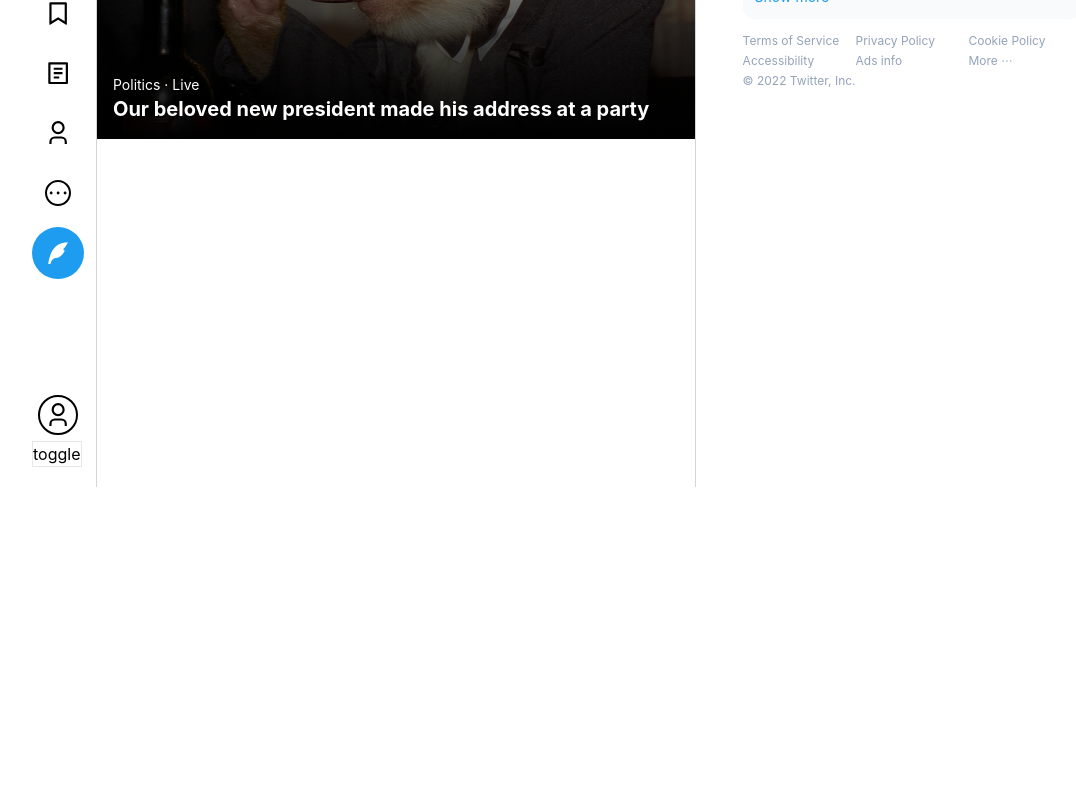
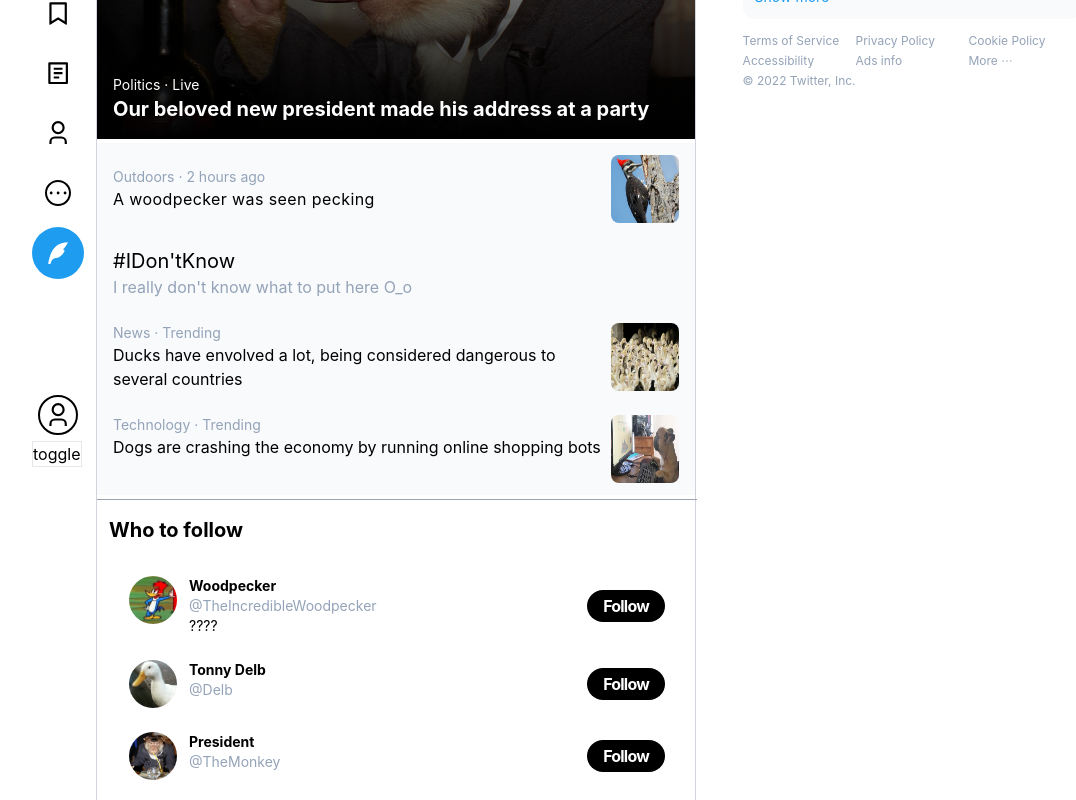
Before and after one commit to goatzin/clone-twitter, a Next.js app: page /explorer in a window 1280 px wide. Shown: the part 313-1113 px from the top of the page, without its empty margins (92-1168 px from the left). Before the commit the page ends 800 px from the top, so only its background shows below. Built offline with nearby package versions, Linux system fonts and the light colour scheme.

Commit message:
updated files

```diff
--- /dev/null
+++ b/components/explorer/peoples-to-follow-card.tsx
@@ -0,0 +1,41 @@
+import React, { useContext } from 'react'
+import { ThemeContext } from '../../utils/theme'
+import WhoToFollowCard from './who-to-follow-card'
+
+const PeoplesToFollowCard: React.FC = () => {
+  const { backgroundTheme } = useContext(ThemeContext)
+  return (
+    <div className={`w-timeline pt-2 mt-1 border-t ${backgroundTheme === 'light' ? 'border-gray-400' : 'border-gray-400'}`}>
+      <div className='py-2 px-3 flex flex-col w-full'>
+        <h2 className='font-bold text-xl'>
+          Who to follow
+        </h2>
+        <div className='flex flex-col mt-5'>
+          <WhoToFollowCard
+            image='/icons/woodpecker-icon.jpg'
+            nickname='Woodpecker'
+            username='@TheIncredibleWoodpecker'
+            description='????'
+            link=''
+          />
+          <WhoToFollowCard
+            image='/icons/duck-icon.jpg'
+            nickname='Tonny Delb'
+            username='@Delb'
+            description=''
+            link=''
+          />
+          <WhoToFollowCard
+            image='/icons/monkey-icon.jpg'
+            nickname='President'
+            username='@TheMonkey'
+            description=''
+            link=''
+          />
+        </div>
+      </div>
+    </div>
+  )
+}
+
+export default PeoplesToFollowCard
--- a/components/explorer/trendings-card.tsx
+++ b/components/explorer/trendings-card.tsx
@@ -0,0 +1,35 @@
+import React from 'react'
+import { HashTrending, NoticesTrending, Trending } from '../sidebar/trending-sidebar'
+
+const TrendingsCard: React.FC = () => {
+  return (
+    <div className='min-h-min w-full flex flex-col mt-1 border-b-slate-400 bg-white'>
+      <NoticesTrending
+        topic='Outdoors'
+        time='2 hours ago'
+        title='A woodpecker was seen pecking'
+        image='/trending/woodpecker-trending.jpg'
+        link=''
+      />
+      <HashTrending
+        title="#IDon'tKnow"
+        content="I really don't know what to put here O_o"
+        link=''
+      />
+      <Trending
+        topic='News'
+        title='Ducks have envolved a lot, being considered dangerous to several countries'
+        image='/trending/duck-trending.jpg'
+        link=''
+      />
+      <Trending
+        topic='Technology'
+        title='Dogs are crashing the economy by running online shopping bots'
+        image='/trending/dog-trending.jpg'
+        link=''
+      />
+    </div>
+  )
+}
+
+export default TrendingsCard
--- /dev/null
+++ b/components/explorer/who-to-follow-card.tsx
@@ -0,0 +1,53 @@
+import React, { useContext } from 'react'
+import Link from 'next/link'
+import Image from 'next/image'
+import { ThemeContext } from '../../utils/theme'
+
+interface Props {
+  image: string
+  username: string
+  nickname: string
+  description: string
+  link: string
+}
+
+const WhoToFollowCard: React.FC<Props> = ({ image, username, nickname, description, link }) => {
+  const { backgroundTheme } = useContext(ThemeContext)
+  return (
+    <Link href={link}>
+      <a className={`flex items-center justify-between min-w-full py-3 px-5 ${backgroundTheme === 'light' ? 'hover:bg-slate-300' : 'hover:bg-slate-800'} duration-200`}>
+        <div className='flex mr-1'>
+          <div className='max-w-[48px] min-w-[48px] max-h-[48px] min-h-[48px] mr-3'>
+            <Image
+              src={image}
+              alt={username}
+              width={400}
+              height={400}
+              className='rounded-full'
+            />
+          </div>
+          <div className='flex flex-col'>
+            <span className='text-sm font-bold hover:underline'>
+              {nickname}
+            </span>
+            <span className='text-sm text-slate-400'>
+              {username}
+            </span>
+            <span className='text-sm'>
+              {description}
+            </span>
+          </div>
+        </div>
+        <button className={`rounded-3xl py-1 px-4 flex items-center justify-center font-bold tracking-tighter ${backgroundTheme === 'light' ? 'bg-black hover:bg-slate-800' : 'bg-white hover:brightness-50'} duration-200`} style={{
+          color: backgroundTheme === 'light'
+            ? '#fff'
+            : '#000'
+        }}>
+          Follow
+        </button>
+      </a>
+    </Link>
+  )
+}
+
+export default WhoToFollowCard
--- a/components/layouts/explorer-layout.tsx
+++ b/components/layouts/explorer-layout.tsx
@@ -55,15 +55,10 @@ const ExplorerLayout: React.FC<Props> = ({ children }) => {
         <ul className='flex mx-1 justify-between w-full'>
           <li>
             <Link href='/explorer/tabs/for-you'>
-              <a className={`px-5 pt-3 flex items-center justify-center tracking-wide ${backgroundTheme === 'light' ? 'hover:brightness-90' : 'hover:brightness-110'} duration-200`} style={{
-                background: backgroundTheme === 'light'
-                  ? lightTheme.background
-                  : backgroundTheme === 'dark'
-                    ? darkTheme.background
-                    : '#000',
+              <a className={`px-5 pt-3 flex items-center justify-center tracking-wide ${backgroundTheme === 'light' ? 'hover:bg-neutral-300' : 'hover:bg-slate-800'} duration-200`} style={{
                 fontWeight: currentPage === 'for-you' || currentPage === 'explorer'
                   ? 'bold'
-                  : 'normal'
+                  : 'normal',
               }}>
                 <div style={{
                   borderBottom: currentPage === 'for-you' || currentPage === 'explorer'
@@ -80,12 +75,7 @@ const ExplorerLayout: React.FC<Props> = ({ children }) => {
           </li>
           <li>
             <Link href='/explorer/tabs/trending'>
-              <a className={`px-5 pt-3 flex items-center justify-center tracking-wide ${backgroundTheme === 'light' ? 'hover:brightness-90' : 'hover:brightness-110'} duration-200`} style={{
-                background: backgroundTheme === 'light'
-                  ? lightTheme.background
-                  : backgroundTheme === 'dark'
-                    ? darkTheme.background
-                    : '#000',
+              <a className={`px-5 pt-3 flex items-center justify-center tracking-wide ${backgroundTheme === 'light' ? 'hover:bg-neutral-300' : 'hover:bg-slate-800'} duration-200`} style={{
                 fontWeight: currentPage === 'trending'
                   ? 'bold'
                   : 'normal',
@@ -105,12 +95,7 @@ const ExplorerLayout: React.FC<Props> = ({ children }) => {
           </li>
           <li>
             <Link href='/explorer/tabs/news'>
-              <a className={`px-5 pt-3 flex items-center justify-center tracking-wide ${backgroundTheme === 'light' ? 'hover:brightness-90' : 'hover:brightness-110'} duration-200`} style={{
-                background: backgroundTheme === 'light'
-                  ? lightTheme.background
-                  : backgroundTheme === 'dark'
-                    ? darkTheme.background
-                    : '#000',
+              <a className={`px-5 pt-3 flex items-center justify-center tracking-wide ${backgroundTheme === 'light' ? 'hover:bg-neutral-300' : 'hover:bg-slate-800'} duration-200`} style={{
                 fontWeight: currentPage === 'news'
                   ? 'bold'
                   : 'normal'
@@ -130,12 +115,7 @@ const ExplorerLayout: React.FC<Props> = ({ children }) => {
           </li>
           <li>
             <Link href='/explorer/tabs/sports'>
-              <a className={`px-5 pt-3 flex items-center justify-center tracking-wide ${backgroundTheme === 'light' ? 'hover:brightness-90' : 'hover:brightness-110'} duration-200`} style={{
-                background: backgroundTheme === 'light'
-                  ? lightTheme.background
-                  : backgroundTheme === 'dark'
-                    ? darkTheme.background
-                    : '#000',
+              <a className={`px-5 pt-3 flex items-center justify-center tracking-wide ${backgroundTheme === 'light' ? 'hover:bg-neutral-300' : 'hover:bg-slate-800'} duration-200`} style={{
                 fontWeight: currentPage === 'sports'
                   ? 'bold'
                   : 'normal'
@@ -155,12 +135,7 @@ const ExplorerLayout: React.FC<Props> = ({ children }) => {
           </li>
           <li>
             <Link href='/explorer/tabs/entertainment'>
-              <a className={`px-5 pt-3 flex items-center justify-center tracking-wide ${backgroundTheme === 'light' ? 'hover:brightness-90' : 'hover:brightness-110'} duration-200`} style={{
-                background: backgroundTheme === 'light'
-                  ? lightTheme.background
-                  : backgroundTheme === 'dark'
-                    ? darkTheme.background
-                    : '#000',
+              <a className={`px-5 pt-3 flex items-center justify-center tracking-wide ${backgroundTheme === 'light' ? 'hover:bg-neutral-300' : 'hover:bg-slate-800'} duration-200`} style={{
                 fontWeight: currentPage === 'entertainment'
                   ? 'bold'
                   : 'normal'
--- a/components/post-box.tsx
+++ b/components/post-box.tsx
@@ -8,7 +8,7 @@ import { ThemeContext } from '../utils/theme'
 import { lightTheme, darkTheme } from '../libs/colors'
 import AutoTextArea from './auto-textarea'
 
-const PostBox = () => {
+const PostBox: React.FC = () => {
   const { backgroundTheme, colorTheme } = useContext(ThemeContext)
   // configure later
   const [status, setStatus] = useState({
--- a/components/search-bar.tsx
+++ b/components/search-bar.tsx
@@ -3,7 +3,7 @@ import { RiSearch2Line } from 'react-icons/ri'
 import { darkTheme, lightTheme } from '../libs/colors'
 import { ThemeContext } from '../utils/theme'
 
-const SearchBar = () => {
+const SearchBar: React.FC = () => {
   const { backgroundTheme } = useContext(ThemeContext)
   return (
     <div className={`min-w-full flex items-center rounded-full ${backgroundTheme !== 'light' ? 'brightness-150' : ''}`} style={{
--- a/components/sidebar/sidebar-footer.tsx
+++ b/components/sidebar/sidebar-footer.tsx
@@ -2,7 +2,7 @@ import React from 'react'
 import Link from 'next/link'
 import { RiMoreLine } from 'react-icons/ri'
 
-const SidebarFooter = () => (
+const SidebarFooter: React.FC = () => (
   <div className='min-w-full grid grid-cols-2 xl:grid-cols-3 text-slate-400 text-xs leading-5'>
     <Link href=''>
       <a className='hover:underline'>Terms of Service</a>
--- a/pages/explorer.tsx
+++ b/pages/explorer.tsx
@@ -3,6 +3,8 @@ import React from 'react'
 import ExplorerLayout from '../components/layouts/explorer-layout'
 import SidebarLayout from '../components/layouts/sidebar-layout'
 import TopTrendingNews from '../components/explorer/top-trending-news'
+import TrendingsCard from '../components/explorer/trendings-card'
+import PeoplesToFollowCard from '../components/explorer/peoples-to-follow-card'
 
 const Explorer: NextPage = () => {
   return (
@@ -14,6 +16,8 @@ const Explorer: NextPage = () => {
           context='Our beloved new president made his address at a party'
           image='/trending/monkey-trending.jpg'
         />
+        <TrendingsCard />
+        <PeoplesToFollowCard />
       </ExplorerLayout>
     </SidebarLayout>
   )
--- a/pages/explorer/tabs/for-you.tsx
+++ b/pages/explorer/tabs/for-you.tsx
@@ -1,5 +1,8 @@
 import type { NextPage } from 'next'
 import React from 'react'
+import PeoplesToFollowCard from '../../../components/explorer/peoples-to-follow-card'
+import TopTrendingNews from '../../../components/explorer/top-trending-news'
+import TrendingsCard from '../../../components/explorer/trendings-card'
 import ExplorerLayout from '../../../components/layouts/explorer-layout'
 import SidebarLayout from '../../../components/layouts/sidebar-layout'
 
@@ -7,9 +10,14 @@ const ForYou: NextPage = () => {
   return (
     <SidebarLayout searchBar={false} hCard={false} fCard={true}>
       <ExplorerLayout>
-        <div>
-          For you
-        </div>
+        <TopTrendingNews
+          topic={'Politics'}
+          time='Live'
+          context='Our beloved new president made his address at a party'
+          image='/trending/monkey-trending.jpg'
+        />
+        <TrendingsCard />
+        <PeoplesToFollowCard />
       </ExplorerLayout>
     </SidebarLayout>
   )
```
